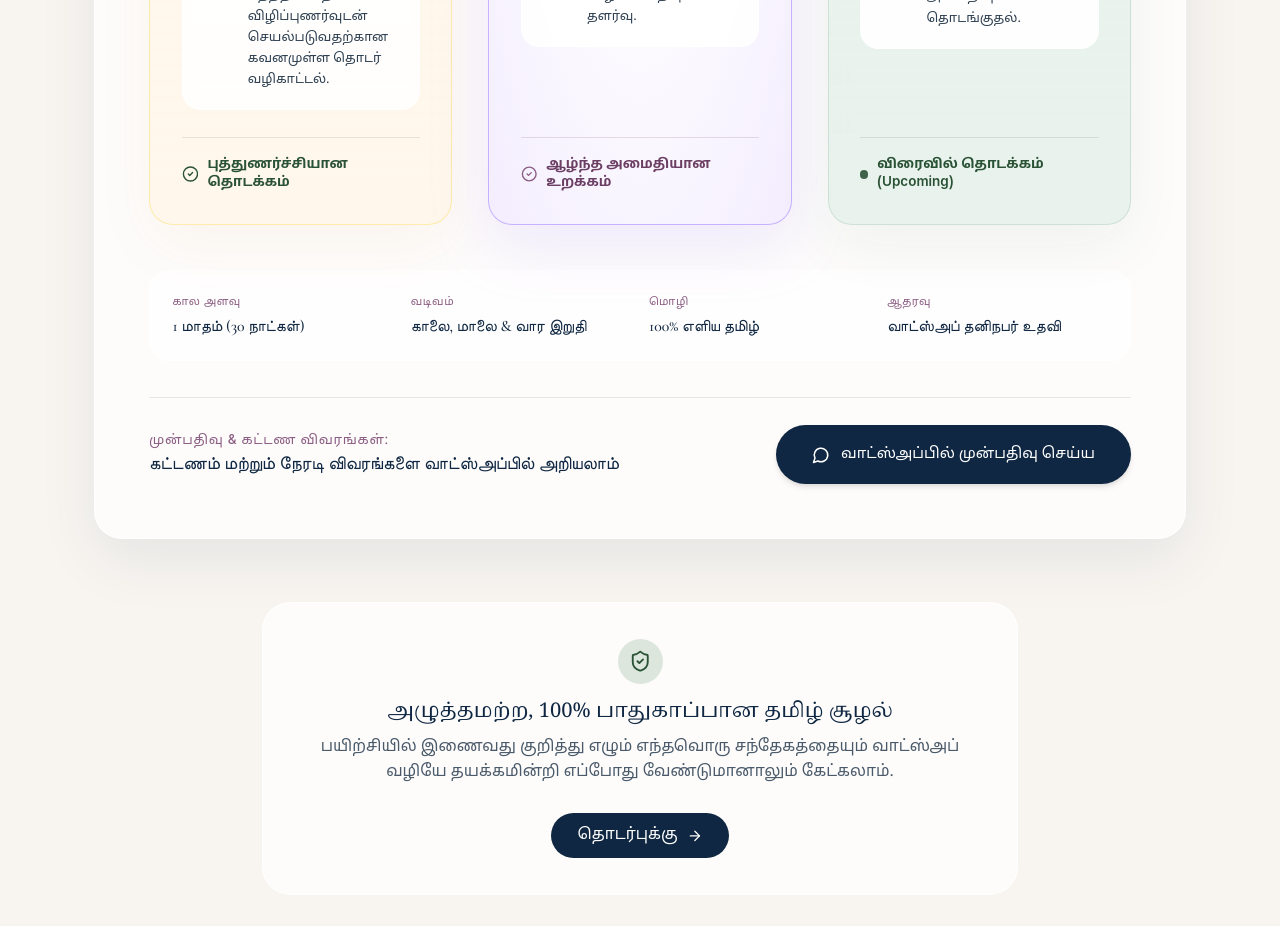
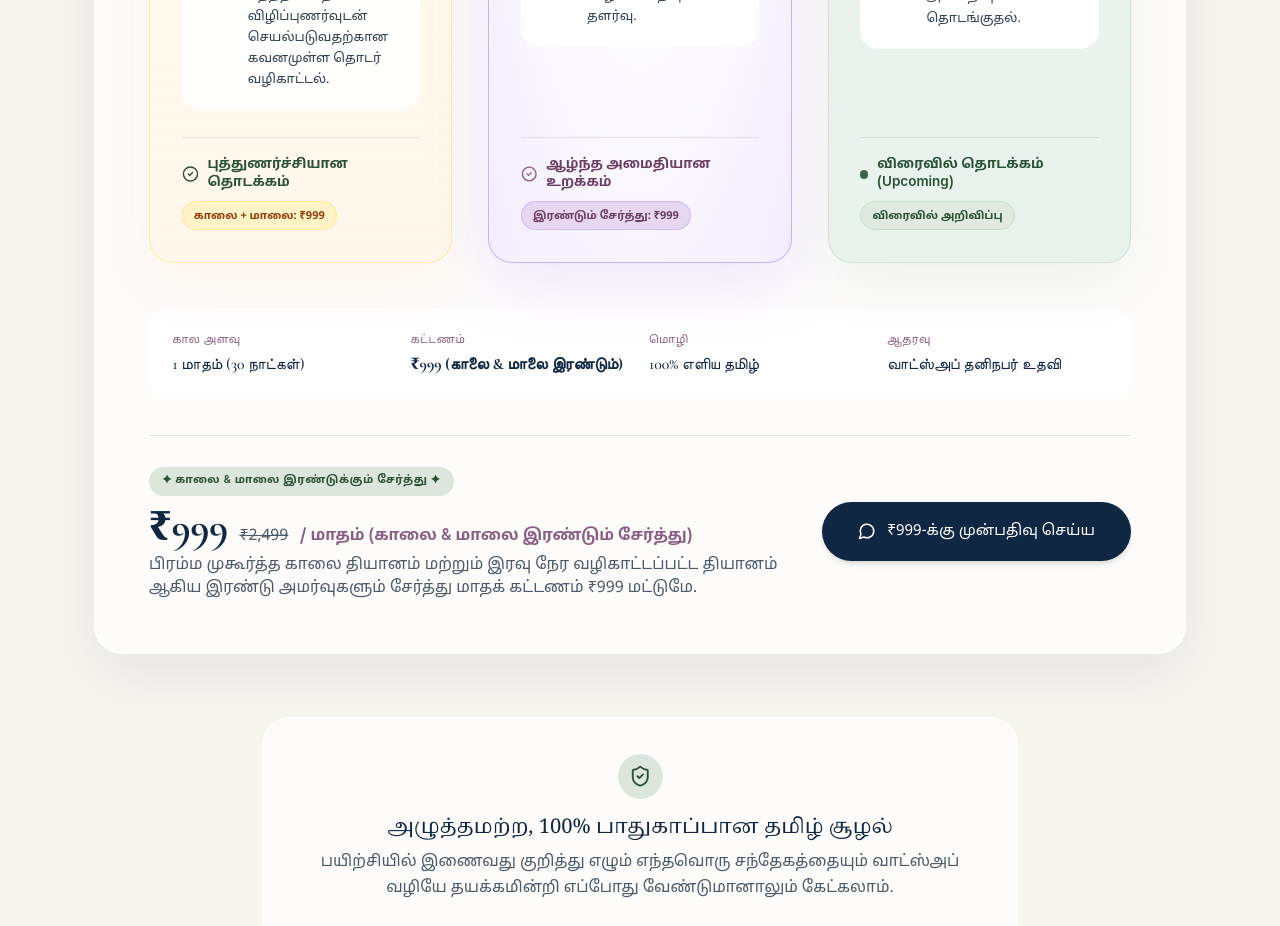
Before and after one commit to sridharis16042007-collab/peacebuddy-tamil, a Next.js app: page /programs in a window 1280 px wide. Shown: the part 2340-3266 px from the top of the page. Built offline with nearby package versions, Linux system fonts and the light colour scheme.

Commit message:
Add ₹999 combined morning and evening session pricing badges and WhatsApp enrollment

```diff
--- a/app/programs/page.tsx
+++ b/app/programs/page.tsx
@@ -209,9 +209,14 @@ export default function ProgramsPage() {
                 </div>
               </div>
 
-              <div className="mt-6 pt-4 border-t border-[#0F2742]/10 flex items-center gap-2 text-xs text-[#2A5235] font-semibold">
+              <div className="mt-6 pt-4 border-t border-[#0F2742]/10 flex flex-wrap items-center justify-between gap-2 text-xs font-semibold">
+                <div className="flex items-center gap-2 text-[#2A5235]">
                   <CheckCircle2 className="w-4 h-4 text-[#2A5235]" />
                   <span>{lang === 'ta' ? 'புத்துணர்ச்சியான தொடக்கம்' : 'Energizing, mindful start'}</span>
+                </div>
+                <span className="px-2.5 py-1 rounded-full bg-[#FEF3C7] text-[#92400E] text-[11px] font-semibold border border-[#FDE68A]/80 shadow-2xs">
+                  {lang === 'ta' ? 'காலை + மாலை: ₹999' : 'Morning + Evening: ₹999'}
+                </span>
               </div>
             </div>
 
@@ -325,9 +330,14 @@ export default function ProgramsPage() {
                 </div>
               </div>
 
-              <div className="mt-6 pt-4 border-t border-[#8B5E83]/20 flex items-center gap-2 text-xs text-[#6B3E63] font-semibold">
+              <div className="mt-6 pt-4 border-t border-[#8B5E83]/20 flex flex-wrap items-center justify-between gap-2 text-xs font-semibold">
+                <div className="flex items-center gap-2 text-[#6B3E63]">
                   <CheckCircle2 className="w-4 h-4 text-[#8B5E83]" />
                   <span>{lang === 'ta' ? 'ஆழ்ந்த அமைதியான உறக்கம்' : 'Restorative, peaceful sleep'}</span>
+                </div>
+                <span className="px-2.5 py-1 rounded-full bg-[#E8D7F1] text-[#6B3E63] text-[11px] font-semibold border border-[#CBB3FE]/80 shadow-2xs">
+                  {lang === 'ta' ? 'இரண்டும் சேர்த்து: ₹999' : 'Both Included: ₹999'}
+                </span>
               </div>
             </div>
 
@@ -435,9 +445,14 @@ export default function ProgramsPage() {
                 </div>
               </div>
 
-              <div className="mt-6 pt-4 border-t border-[#0F2742]/10 flex items-center gap-2 text-xs text-[#2A5235] font-semibold">
+              <div className="mt-6 pt-4 border-t border-[#0F2742]/10 flex flex-wrap items-center justify-between gap-2 text-xs text-[#2A5235] font-semibold">
+                <div className="flex items-center gap-2">
                   <span className="w-2 h-2 rounded-full bg-[#2A5235] animate-pulse" />
                   <span>{lang === 'ta' ? 'விரைவில் தொடக்கம் (Upcoming)' : 'Upcoming'}</span>
+                </div>
+                <span className="px-2.5 py-1 rounded-full bg-[#DDE6DC]/70 text-[#2A5235] text-[11px] font-semibold border border-[#C5DDD0]">
+                  {lang === 'ta' ? 'விரைவில் அறிவிப்பு' : 'Coming Soon'}
+                </span>
               </div>
             </div>
 
@@ -452,9 +467,9 @@ export default function ProgramsPage() {
               </strong>
             </div>
             <div className="flex flex-col">
-              <span className="text-[11px] uppercase tracking-wider text-[#8B5E83]">{lang === 'ta' ? 'வடிவம்' : 'Format'}</span>
-              <strong className="text-sm text-[#0F2742] font-serif font-medium mt-0.5">
-                {lang === 'ta' ? 'காலை, மாலை & வார இறுதி' : 'Morning, Evening & Weekends'}
+              <span className="text-[11px] uppercase tracking-wider text-[#8B5E83]">{lang === 'ta' ? 'கட்டணம்' : 'Program Fee'}</span>
+              <strong className="text-sm text-[#0F2742] font-serif font-bold mt-0.5 text-[#0F2742]">
+                {lang === 'ta' ? '₹999 (காலை & மாலை இரண்டும்)' : '₹999 (Both Morning & Evening)'}
               </strong>
             </div>
             <div className="flex flex-col">
@@ -471,27 +486,34 @@ export default function ProgramsPage() {
             </div>
           </div>
 
-          {/* Bottom WhatsApp Booking Action */}
-          <div className="pt-6 border-t border-[#0F2742]/10 flex flex-col sm:flex-row items-center justify-between gap-5">
+          {/* Bottom WhatsApp Booking Action with Direct Combined Pricing */}
+          <div className="pt-6 border-t border-[#0F2742]/10 flex flex-col sm:flex-row items-start sm:items-center justify-between gap-5">
             <div>
-              <p className="text-xs text-[#8B5E83] font-medium uppercase tracking-wider">
-                {lang === 'ta' ? 'முன்பதிவு & கட்டண விவரங்கள்:' : 'Enrollment & Inquiries:'}
-              </p>
-              <p className="text-sm sm:text-base font-serif font-medium text-[#0F2742]">
+              <div className="inline-flex items-center gap-2 px-3 py-1 rounded-full bg-[#DDE6DC] text-[#2A5235] text-[11px] font-semibold uppercase tracking-wider mb-2">
+                <span>✦ {lang === 'ta' ? 'காலை & மாலை இரண்டுக்கும் சேர்த்து' : 'Special Combined Offering'} ✦</span>
+              </div>
+              <div className="flex items-baseline gap-2.5">
+                <span className="text-3xl sm:text-4xl font-serif font-bold text-[#0F2742]">₹999</span>
+                <span className="text-xs sm:text-sm text-[#4A5A6A] line-through">₹2,499</span>
+                <span className="text-xs sm:text-sm font-semibold text-[#8B5E83]">
+                  {lang === 'ta' ? '/ மாதம் (காலை & மாலை இரண்டும் சேர்த்து)' : '/ month (Both Morning & Evening Included)'}
+                </span>
+              </div>
+              <p className="text-xs sm:text-sm text-[#4A5A6A] mt-1 font-medium">
                 {lang === 'ta'
-                  ? 'கட்டணம் மற்றும் நேரடி விவரங்களை வாட்ஸ்அப்பில் அறியலாம்'
-                  : 'Connect with our team directly on WhatsApp for full details'}
+                  ? 'பிரம்ம முகூர்த்த காலை தியானம் மற்றும் இரவு நேர வழிகாட்டப்பட்ட தியானம் ஆகிய இரண்டு அமர்வுகளும் சேர்த்து மாதக் கட்டணம் ₹999 மட்டுமே.'
+                  : 'Daily Morning Brahma Muhurtham Meditation & Night Guided Meditation combined together for ₹999 / month.'}
               </p>
             </div>
 
             <a
-              href="https://wa.me/?text=Hello%20Peace%20Buddy%2C%20I%20am%20interested%20in%20the%20Monthly%20Transformation%20Program."
+              href="https://wa.me/?text=Hello%20Peace%20Buddy%2C%20I%20want%20to%20enroll%20in%20the%20Monthly%20Transformation%20Program%20(Morning%20%2B%20Evening%20Combined%20at%20%E2%82%B9999)."
               target="_blank"
               rel="noopener noreferrer"
-              className="w-full sm:w-auto inline-flex items-center justify-center gap-2.5 py-3.5 px-8 rounded-full bg-[#0F2742] hover:bg-[#1E3B5C] text-white text-[15px] font-medium transition-all shadow-md active:scale-95 min-h-[48px]"
+              className="w-full sm:w-auto inline-flex items-center justify-center gap-2.5 py-3.5 px-8 rounded-full bg-[#0F2742] hover:bg-[#1E3B5C] text-white text-[15px] font-medium transition-all shadow-md active:scale-95 min-h-[48px] flex-shrink-0"
             >
               <MessageCircle className="w-4 h-4" />
-              <span>{lang === 'ta' ? 'வாட்ஸ்அப்பில் முன்பதிவு செய்ய' : 'Enroll via WhatsApp'}</span>
+              <span>{lang === 'ta' ? '₹999-க்கு முன்பதிவு செய்ய' : 'Enroll for ₹999 (Both Sessions)'}</span>
             </a>
           </div>
 
```
Lines whose indentation alone changed are shown as unchanged.
